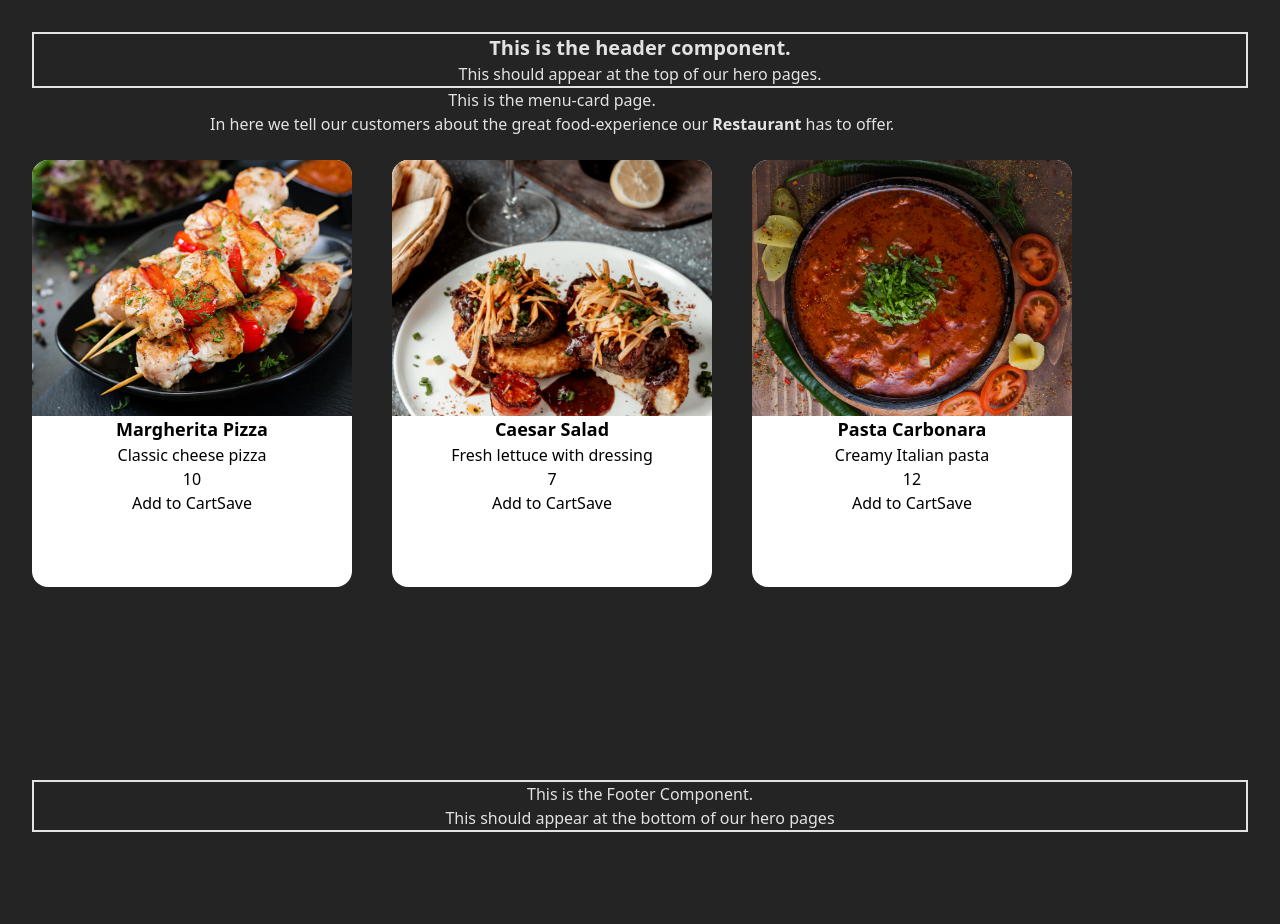
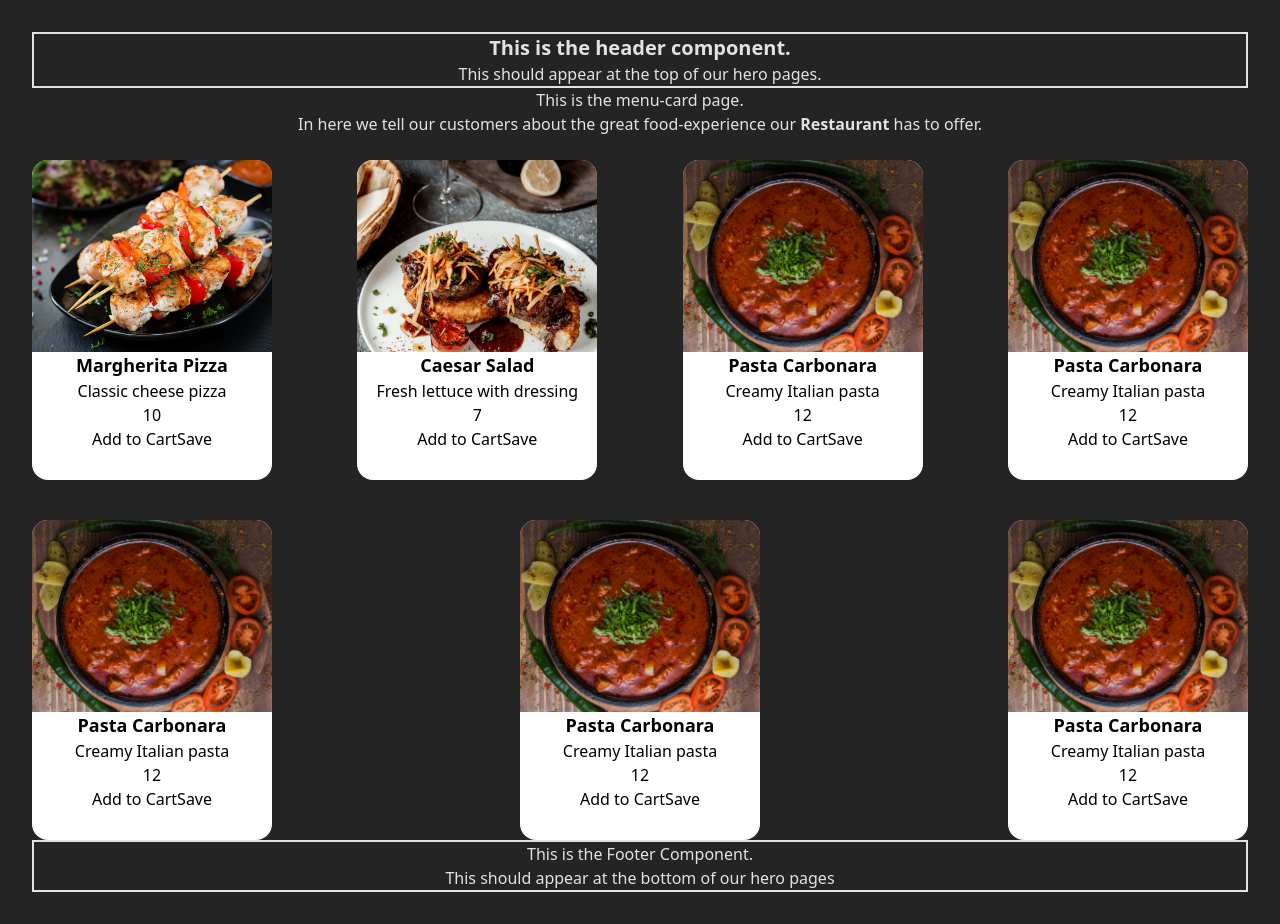
Before and after one commit to Subhranshu-Lenka/Digital-Restaurant, a React (Vite) app in the folder Frontend/: page /menu in a window 1280 px wide. Before the commit the page ends 864 px from the top, so only its background shows below. Built offline with nearby package versions, Linux system fonts and the light colour scheme.

Commit message:
more ui fix

```diff
--- a/Frontend/src/Components/MenuCard/MenuCard.css
+++ b/Frontend/src/Components/MenuCard/MenuCard.css
@@ -1,6 +1,6 @@
 .container {
   /* font-family: ; */
-  width: 20rem;
+  width: 15rem;
   height: auto;
   background-color: white;
   aspect-ratio: 3/4;
--- a/Frontend/src/Data/data.js
+++ b/Frontend/src/Data/data.js
@@ -4,5 +4,10 @@ import '/assets/images/chicken_kebab.jpg'
 export const dishes = [
     { id: 1, name: "Margherita Pizza", price: 10, desc: "Classic cheese pizza", img: "/assets/images/chicken_kebab.jpg" },
     { id: 2, name: "Caesar Salad", price: 7, desc: "Fresh lettuce with dressing", img: "/assets/images/flat_meat_balls.jpg" },
-    { id: 3, name: "Pasta Carbonara", price: 12, desc: "Creamy Italian pasta", img: "/assets/images/tomato_soup.jpg" }
+    { id: 3, name: "Pasta Carbonara", price: 12, desc: "Creamy Italian pasta", img: "/assets/images/tomato_soup.jpg" },
+    { id: 4, name: "Pasta Carbonara", price: 12, desc: "Creamy Italian pasta", img: "/assets/images/tomato_soup.jpg" },
+    { id: 5, name: "Pasta Carbonara", price: 12, desc: "Creamy Italian pasta", img: "/assets/images/tomato_soup.jpg" },
+    { id: 6, name: "Pasta Carbonara", price: 12, desc: "Creamy Italian pasta", img: "/assets/images/tomato_soup.jpg" },
+    { id: 7, name: "Pasta Carbonara", price: 12, desc: "Creamy Italian pasta", img: "/assets/images/tomato_soup.jpg" }
+
 ];
--- a/Frontend/src/Pages/Menu/Menu.jsx
+++ b/Frontend/src/Pages/Menu/Menu.jsx
@@ -16,7 +16,7 @@ function Menu() {
         </p>
 
         <br />
-        <main className="flex gap-10">
+        <main className="flex flex-wrap justify-between gap-10">
           {dishes &&
             dishes.map((dish) => (
               <MenuCard
```
Also changed, not shown: Frontend/src/Components/MenuCard/MenuCard.jsx (line endings or trailing spaces).
